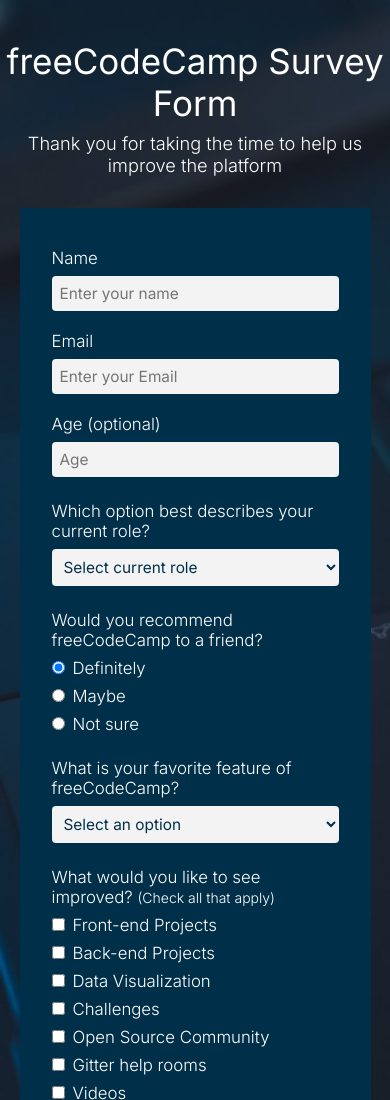
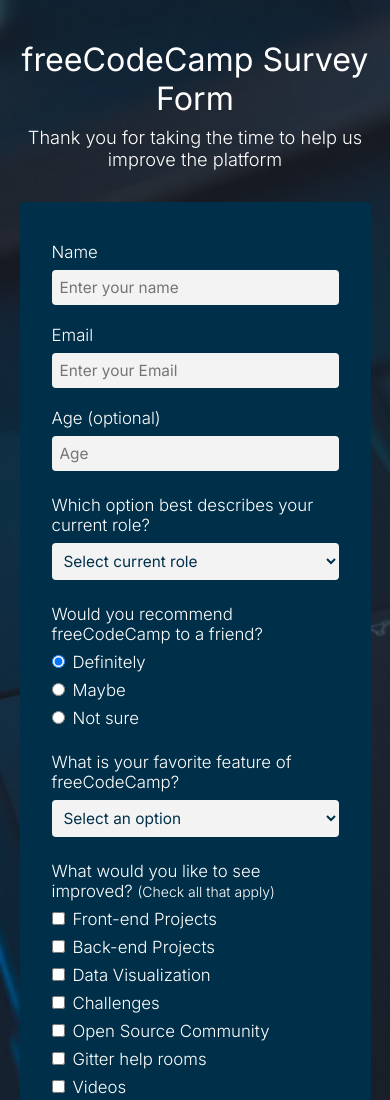
Before and after one commit to NnejiBen/FCC--Survey-Form, a plain HTML site: page index.html in a window 390 px wide. Shown: the top 1100 px of the page. Drawn offline with Linux system fonts and the light colour scheme.

Commit message:
Update index.css

```diff
--- a/index.css
+++ b/index.css
@@ -146,6 +146,11 @@ textarea {
         width: 90%;
     }
 
+    #title {
+        font-size: 2.3rem;
+        padding: 0 8px;
+      }
+
     textarea {
         min-height: 80px;
       }
```
